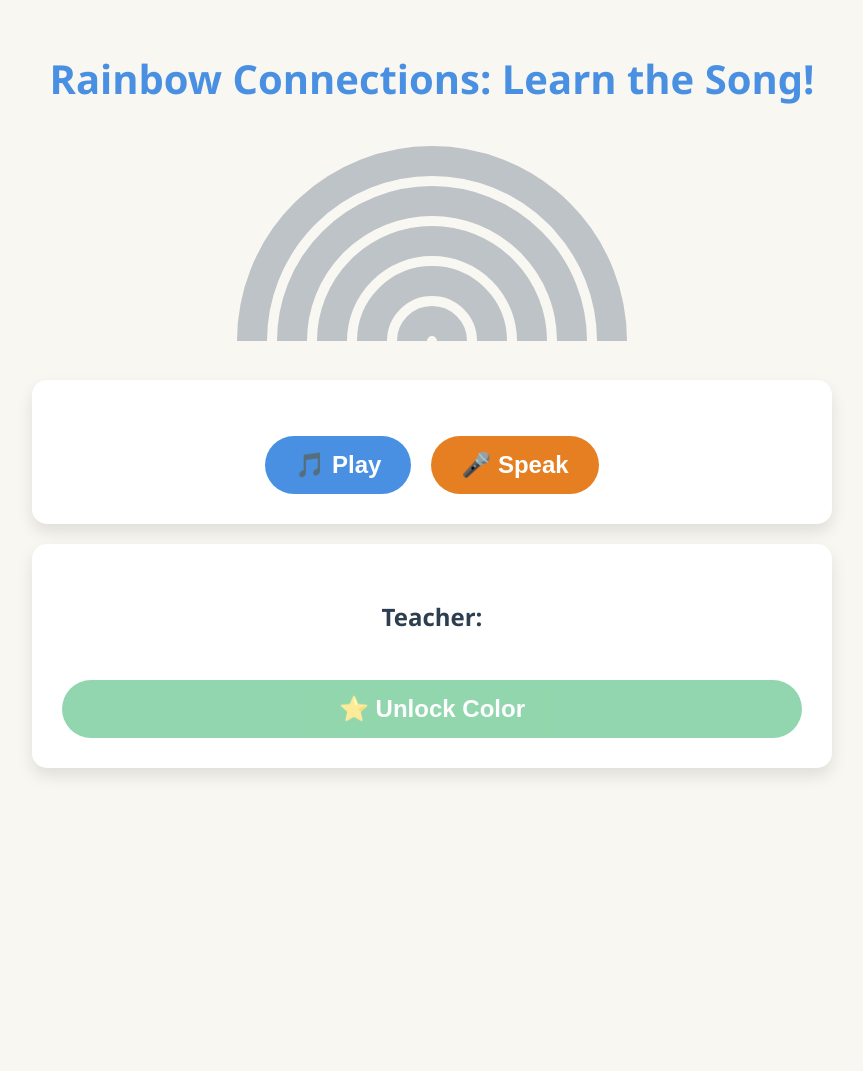
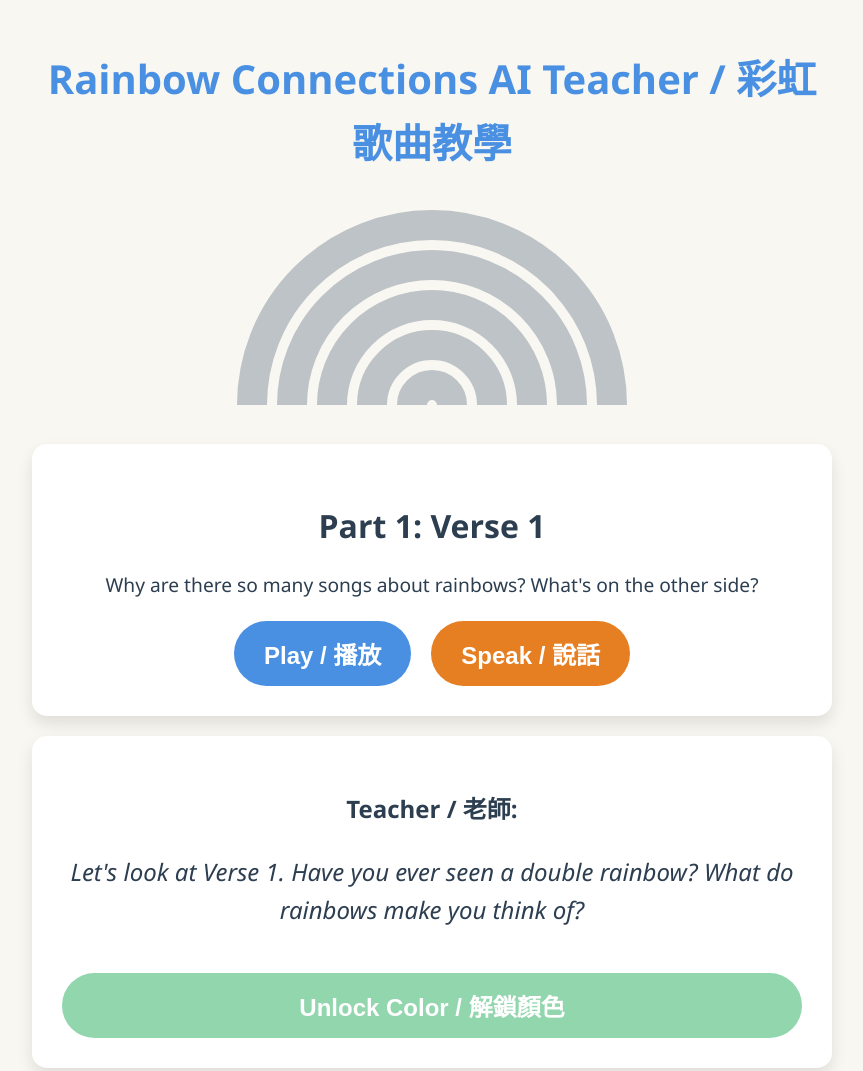
Before and after one commit to Taploid7/rainbow-connections, a website: page index.html in a window 1280 px wide. Shown: the top 1071 px of the page, without its empty margins (208-1071 px from the left). Before the commit the page ends 808 px from the top, so only its background shows below. Drawn offline with Linux system fonts and the light colour scheme.

Commit message:
Bilingual.

```diff
--- a/index.html
+++ b/index.html
@@ -3,20 +3,38 @@
 <head>
   <meta charset="UTF-8">
   <meta name="viewport" content="width=device-width, initial-scale=1.0">
-  <title>Rainbow Connections</title>
+  <title>Rainbow Connections / 彩虹歌曲教學</title>
   <link rel="stylesheet" href="style.css">
 </head>
 <body>
   <div class="container">
-    <header><h1>Rainbow Connections: Learn the Song!</h1><p id="teacher-status">Loading song...</p></header>
+    <header>
+        <h1>Rainbow Connections AI Teacher / 彩虹歌曲教學</h1>
+        <p id="teacher-status">Loading song / 載入歌曲中...</p>
+    </header>
     <div class="rainbow-container">
-      <svg viewBox="0 0 200 100"><path id="arc-4" d="M 10 100 A 90 90 0 0 1 190 100" class="arc"/><path id="arc-3" d="M 30 100 A 70 70 0 0 1 170 100" class="arc"/><path id="arc-2" d="M 50 100 A 50 50 0 0 1 150 100" class="arc"/><path id="arc-1" d="M 70 100 A 30 30 0 0 1 130 100" class="arc"/><path id="arc-0" d="M 90 100 A 10 10 0 0 1 110 100" class="arc"/></svg>
+      <svg viewBox="0 0 200 100">
+        <path id="arc-4" d="M 10 100 A 90 90 0 0 1 190 100" class="arc"/>
+        <path id="arc-3" d="M 30 100 A 70 70 0 0 1 170 100" class="arc"/>
+        <path id="arc-2" d="M 50 100 A 50 50 0 0 1 150 100" class="arc"/>
+        <path id="arc-1" d="M 70 100 A 30 30 0 0 1 130 100" class="arc"/>
+        <path id="arc-0" d="M 90 100 A 10 10 0 0 1 110 100" class="arc"/>
+      </svg>
     </div>
     <main id="app-content" style="display: none;">
-      <div class="card"><h2 id="section-title"></h2><p id="section-lyrics"></p>
-        <div class="controls"><button id="btn-play" class="btn primary">🎵 Play</button><button id="btn-mic" class="btn secondary">🎤 Speak</button></div>
+      <div class="card">
+          <h2 id="section-title"></h2>
+          <p id="section-lyrics"></p>
+          <div class="controls">
+              <button id="btn-play" class="btn primary">Play / 播放</button>
+              <button id="btn-mic" class="btn secondary">Speak / 說話</button>
+          </div>
       </div>
-      <div class="card"><h3>Teacher:</h3><p id="ai-response"></p><button id="btn-next" class="btn success" disabled>⭐ Unlock Color</button></div>
+      <div class="card">
+          <h3>Teacher / 老師:</h3>
+          <p id="ai-response">Ready to start / 準備開始</p>
+          <button id="btn-next" class="btn success" disabled>Unlock Color / 解鎖顏色</button>
+      </div>
     </main>
   </div>
   <script src="script.js"></script>
--- a/script.js
+++ b/script.js
@@ -1,27 +1,94 @@
-const API_URL = '/api/chat'; // Using relative path for Vercel
+const API_URL = '/api/chat';
+const rainbowColors = ['#FF0000', '#FF7F00', '#FFFF00', '#00FF00', '#0000FF'];
 let songData = null, currentSectionIndex = 0, audioObj = null;
+
+const ui = {
+  appContent: document.getElementById('app-content'),
+  status: document.getElementById('teacher-status'),
+  title: document.getElementById('section-title'),
+  lyrics: document.getElementById('section-lyrics'),
+  aiResponse: document.getElementById('ai-response'),
+  btnPlay: document.getElementById('btn-play'),
+  btnMic: document.getElementById('btn-mic'),
+  btnNext: document.getElementById('btn-next')
+};
 
 async function init() {
   try {
     const res = await fetch('lyrics.json');
     songData = await res.json();
-
-    // Create audio object
     audioObj = new Audio(songData.audio);
 
-    // Listen for errors loading the audio
+    // Error handling for missing audio file
     audioObj.onerror = () => {
-        alert("Audio file could not be found. Check that the filename in lyrics.json matches the actual file.");
+        ui.status.innerText = "Error: Cannot find song.mp3 / 找不到 song.mp3";
     };
 
-    document.getElementById('teacher-status').style.display = 'none';
-    document.getElementById('app-content').style.display = 'block';
+    ui.status.style.display = 'none';
+    ui.appContent.style.display = 'block';
     loadSection(0);
   } catch (e) {
-    console.error("Initialization error:", e);
-    document.getElementById('teacher-status').innerText = "Error loading. Check console.";
+    ui.status.innerText = "Error loading / 載入錯誤";
+    console.error(e);
   }
 }
 
-// ... rest of your existing functions (loadSection, btnPlay, etc) ...
+function loadSection(index) {
+  const section = songData.sections[index];
+  ui.title.innerText = `Part ${index + 1}: ${section.name}`;
+  ui.lyrics.innerText = section.lyrics;
+  ui.btnNext.disabled = true;
+  speakAndShow(`Let's look at ${section.name}. ${section.memory_prompt}`);
+}
+
+ui.btnPlay.onclick = () => {
+  const section = songData.sections[currentSectionIndex];
+  audioObj.currentTime = section.start;
+  audioObj.play();
+  setTimeout(() => {
+      audioObj.pause();
+      ui.btnNext.disabled = false;
+  }, (section.end - section.start) * 1000);
+};
+
+ui.btnNext.onclick = () => {
+  document.getElementById(`arc-${currentSectionIndex}`).style.stroke = rainbowColors[currentSectionIndex];
+  currentSectionIndex++;
+  if (currentSectionIndex < songData.sections.length) {
+      loadSection(currentSectionIndex);
+  } else {
+      ui.aiResponse.innerText = "Song finished. Well done. / 歌曲結束。做得好。";
+  }
+};
+
+async function sendToAI(userText) {
+  ui.aiResponse.innerText = "Teacher is listening... / 老師正在聆聽...";
+  const res = await fetch(API_URL, {
+    method: 'POST',
+    headers: {'Content-Type': 'application/json'},
+    body: JSON.stringify({
+        userMessage: userText,
+        sectionLyrics: songData.sections[currentSectionIndex].lyrics,
+        memoryPrompt: songData.sections[currentSectionIndex].memory_prompt
+    })
+  });
+  const data = await res.json();
+  speakAndShow(data.reply);
+  ui.btnNext.disabled = false;
+}
+
+function speakAndShow(text) {
+  ui.aiResponse.innerText = text;
+  const utterance = new SpeechSynthesisUtterance(text);
+  utterance.rate = 0.9;
+  window.speechSynthesis.speak(utterance);
+}
+
+const rec = new (window.SpeechRecognition || window.webkitSpeechRecognition)();
+ui.btnMic.onclick = () => {
+    ui.aiResponse.innerText = "Listening... / 聆聽中...";
+    rec.start();
+};
+rec.onresult = (e) => sendToAI(e.results[0][0].transcript);
+
 document.addEventListener('DOMContentLoaded', init);
```
